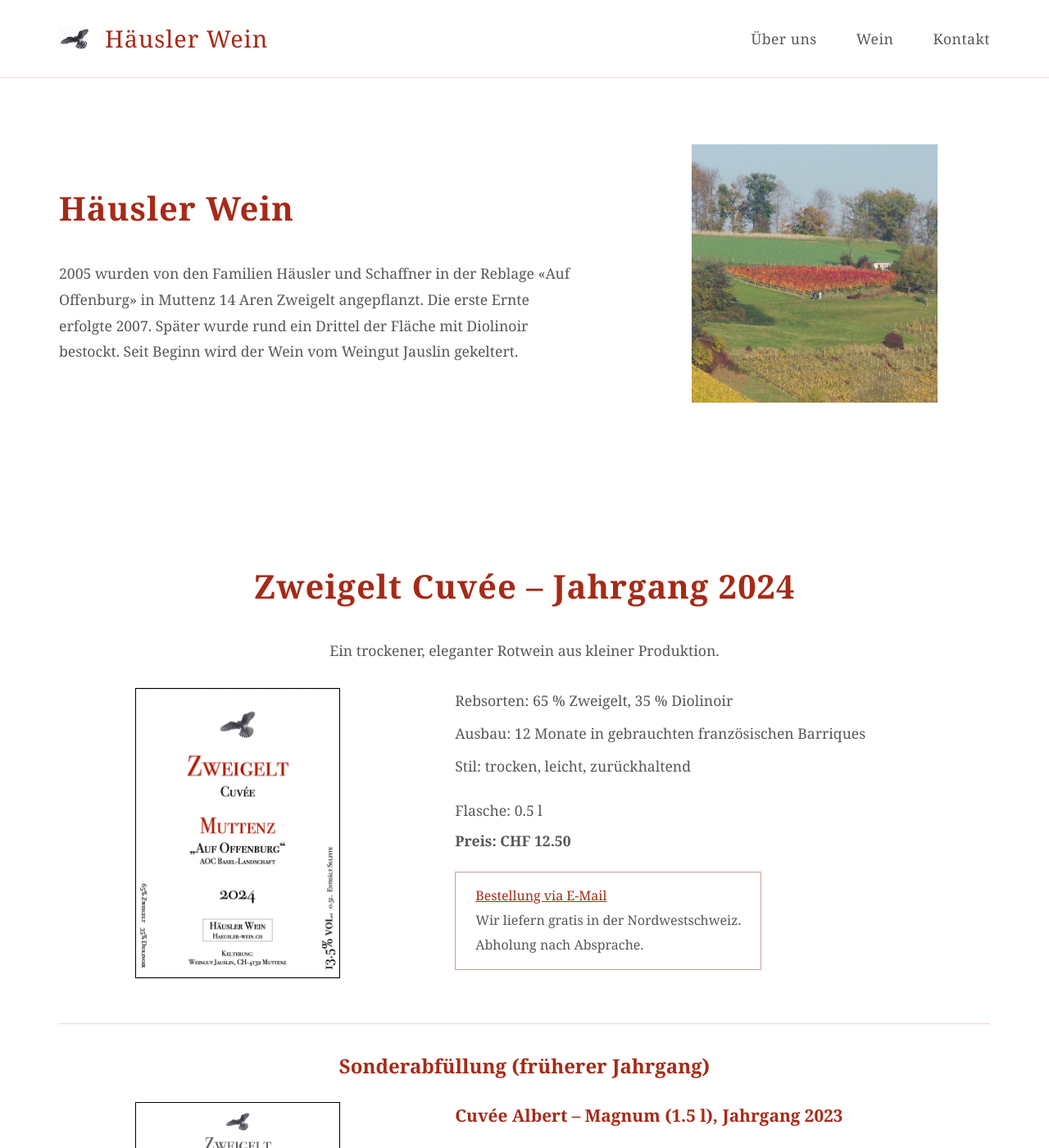
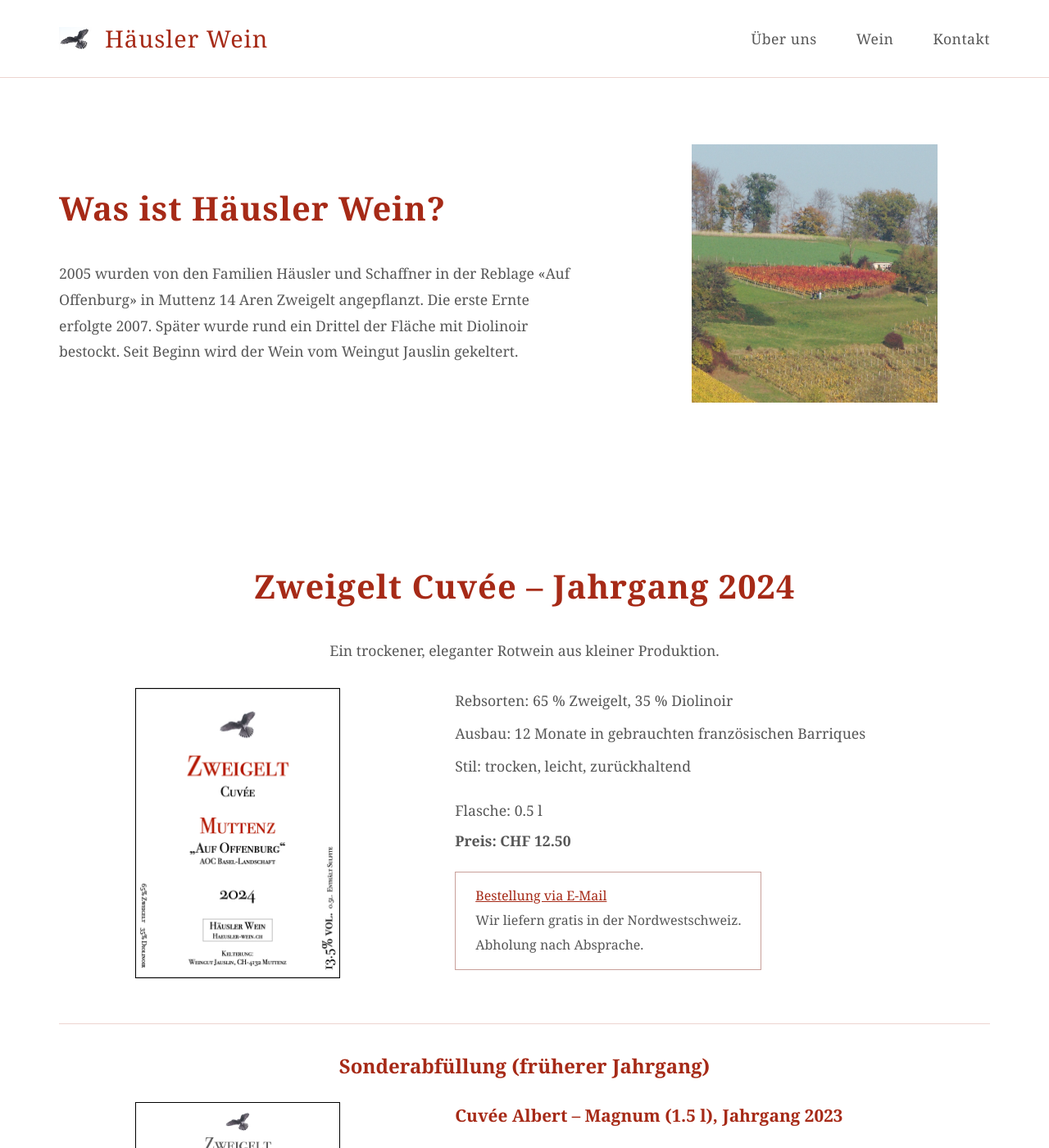
Before and after one commit to github-rha/haeusler-wein, a Jekyll site: the page built from index.html, in a window 1280 px wide and 1400 px high. Shown: the whole window at 82% size. Built offline with Jekyll 4.4.1, drawn with Linux system fonts in a browser that asks for light colours.

Commit message:
AEO: Add h1, phrase heading as question
- Change about section heading from h2 to h1 (one h1 per page)
- Rephrase "Häusler Wein" as "Was ist Häusler Wein?" (question format improves answer engine matching)
- Update CSS selector to maintain visual styling

Co-Authored-By: Claude Opus 4.5 <noreply@anthropic.com>

```diff
--- a/_data/content.yml
+++ b/_data/content.yml
@@ -13,7 +13,7 @@ header:
 
 # About Section
 about:
-  heading: Häusler Wein
+  heading: Was ist Häusler Wein?
   image:
     src: offenburg-detail.jpg
     alt: Reblage Auf Offenburg
--- a/index.html
+++ b/index.html
@@ -5,7 +5,7 @@ layout: default
     <div class="section-content">
         <div class="winery-intro">
             <div class="winery-text">
-                <h2>{{ site.data.content.about.heading }}</h2>
+                <h1>{{ site.data.content.about.heading }}</h1>
                 {%- for paragraph in site.data.content.about.paragraphs %}
                 <p>{{ paragraph | strip }}</p>
                 {%- endfor %}
--- a/styles.css
+++ b/styles.css
@@ -104,7 +104,7 @@ main {
     margin-top: 2rem;
 }
 
-.about-section h2 {
+.about-section h1 {
     font-size: 2.5rem;
     margin-bottom: 2rem;
     color: #A62A17;
```
